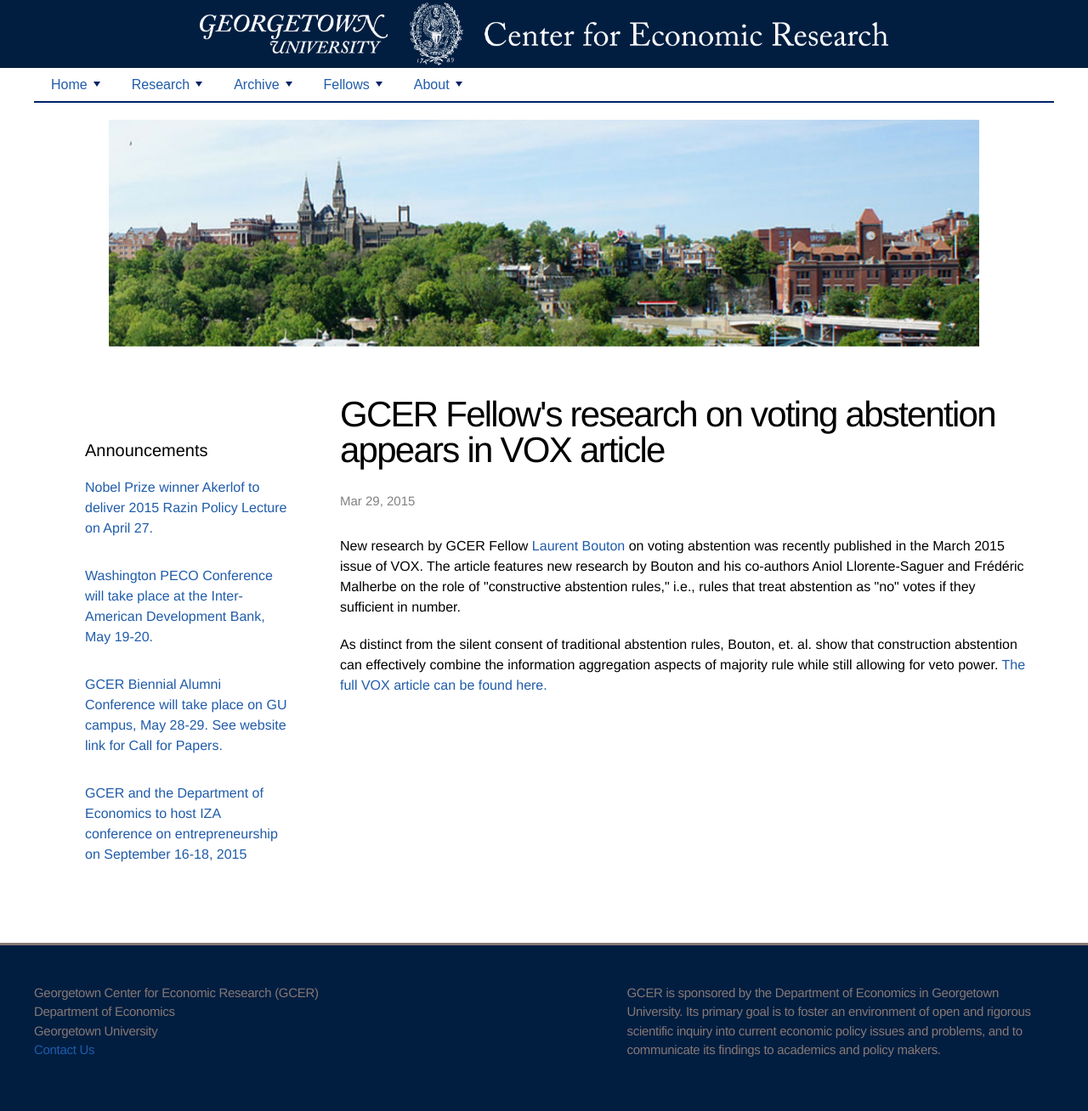
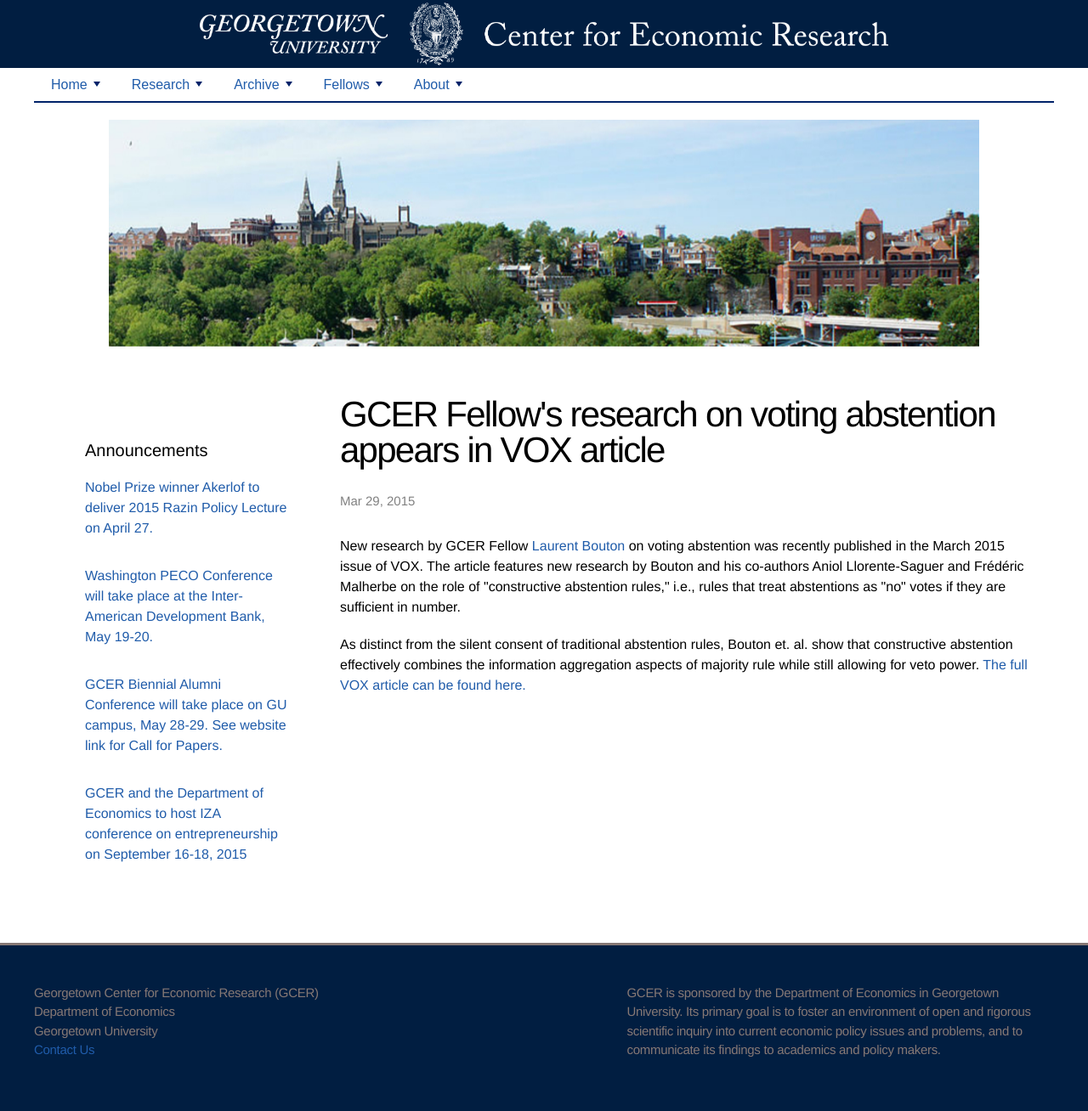
Before and after one commit to georgetown-econ/gcer, a Jekyll site: the page built from _posts/2015-04-09-gcer-fellow-s-research-on-voting-abstention-appears-in-vox-article.html, in a window 1280 px wide. Shown: the whole page at 85% size. Built offline with Jekyll 4.4.1, drawn with Linux system fonts in a browser that asks for light colours.

Commit message:
Updated 2015-04-09-gcer-fellow-s-research-on-voting-abstention-appears-in-vox-article.html

```diff
--- a/_posts/2015-04-09-gcer-fellow-s-research-on-voting-abstention-appears-in-vox-article.html
+++ b/_posts/2015-04-09-gcer-fellow-s-research-on-voting-abstention-appears-in-vox-article.html
@@ -5,6 +5,6 @@
 date: "2015-03-29 11:00:00"
 ---
 
-<p>  New research by GCER Fellow <a href="https://sites.google.com/site/boutonllj/"> Laurent Bouton </a>  on voting abstention was recently published in the March 2015 issue of VOX. The article features new research by Bouton and his co-authors@@@ Aniol Llorente-Saguer and Frédéric Malherbe on the role of "constructive abstention rules," i.e., rules that treat abstention as "no" votes if they sufficient in number. </p>
+<p>  New research by GCER Fellow <a href="https://sites.google.com/site/boutonllj/"> Laurent Bouton </a>  on voting abstention was recently published in the March 2015 issue of VOX. The article features new research by Bouton and his co-authors@@@ Aniol Llorente-Saguer and Frédéric Malherbe on the role of "constructive abstention rules," i.e., rules that treat abstentions as  "no" votes if they are sufficient in number. </p>
 
-<p> As distinct from the silent consent of traditional abstention rules, Bouton, et. al. show that construction abstention can effectively combine the information aggregation aspects of majority rule while still allowing for veto power. <a href="http://www.voxeu.org/article/constructive-abstention-reforming-european-council-voting"> The full VOX article can be found here.</a>  </p>
+<p> As distinct from the silent consent of traditional abstention rules, Bouton et. al. show that constructive abstention  effectively combines the information aggregation aspects of majority rule while still allowing for veto power. <a href="http://www.voxeu.org/article/constructive-abstention-reforming-european-council-voting"> The full VOX article can be found here.</a>  </p>
```
